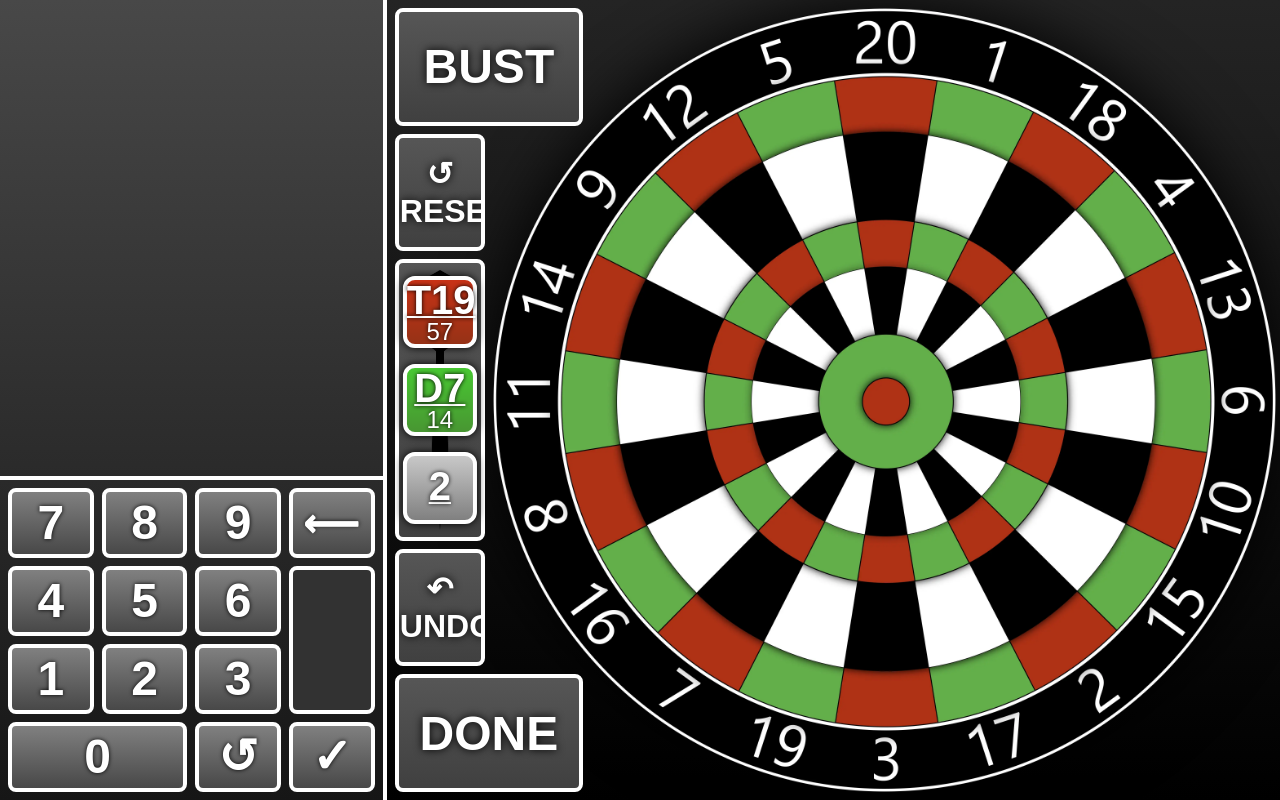
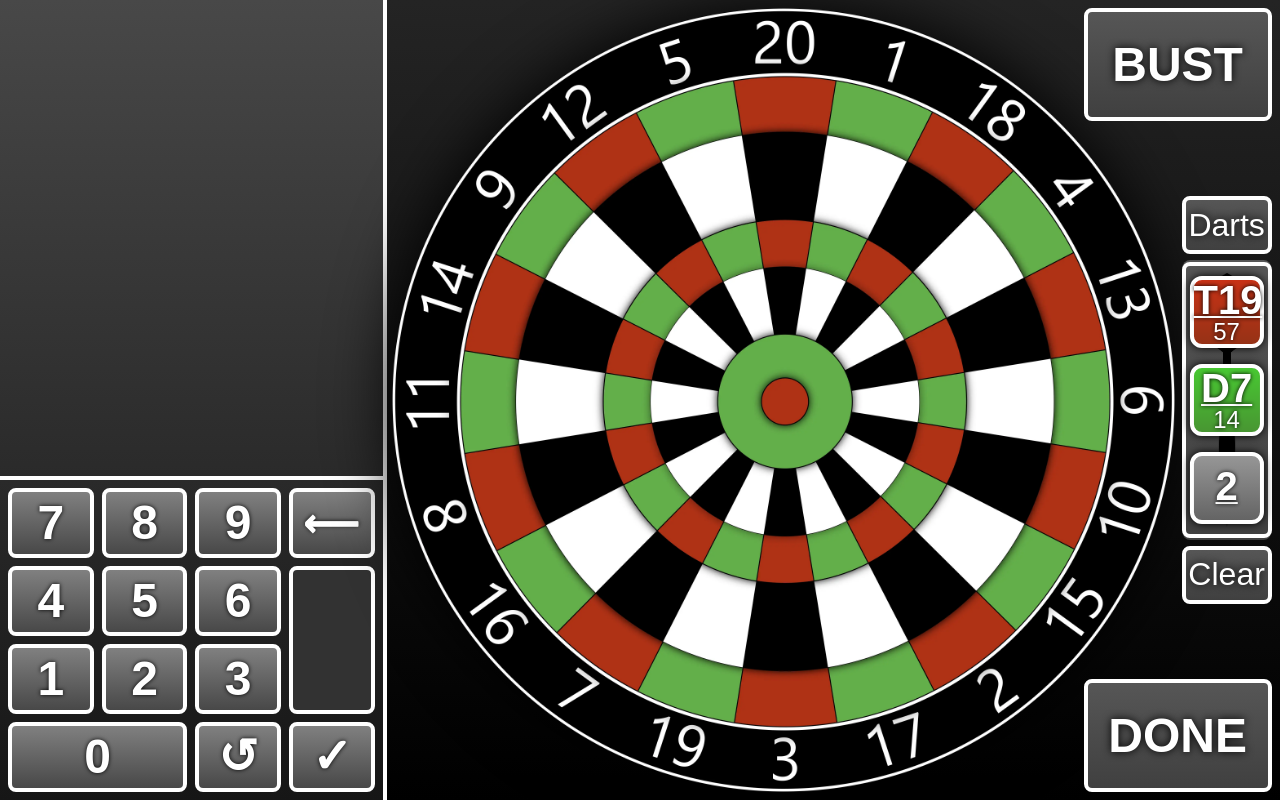
Before and after one commit to ChrisLe5512/Dartscore, a PHP site: page /dartscore_new/index.html in a window 1280 px wide. Run offline with PHP 8.4, Linux system fonts and the light colour scheme; a stand-in replaces the project's code that opens the database connection.

Commit message:
Moved buttons to right side of dartboard, adjusted layout.

```diff
--- a/dartscore_new/index.html
+++ b/dartscore_new/index.html
@@ -15,9 +15,7 @@
 </head>
 
 <body>
-
 	<main>
-
 		<aside>
 			<section class="scores-section">
 
@@ -53,41 +51,51 @@
 			</section>
 		</aside>
 
+		<section class="dartboard-section">
+			<img class="dartboard-img" src="dartboard_dull.webp" alt="Dartboard">
+		</section>
+
 		<section class="btn-section">
+			<table class="btn-tbl">
+				<tbody>
+					<tr>
+						<td rowspan="2" colspan="2" class="large-btn">BUST</td>
+					</tr>
+					<tr><td class="hidden"></td></tr>
+					<tr><td class="hidden"></td></tr>
+					<tr>
+						<td class="hidden"></td>
+						<td class="small-btn">Darts</td>
+					</tr>
+					<tr>
+						<td class="hidden"></td>
+						<td rowspan="5" class="darts-btn"></td>
+					</tr>
+					<tr></tr>
+					<tr></tr>
+					<tr></tr>
+					<tr></tr>
+					<tr>
+						<td class="hidden"></td>
+						<td class="small-btn">Clear</td>
+					</tr>
+					<tr><td class="hidden"></td></tr>
+					<tr>
+						<td rowspan="2" colspan="2" class="large-btn">DONE</td>
+					</tr>
+					<tr><td class="hidden"></td></tr>
+				</tbody>
+			</table>
 			<div class="darts">
 				<span class="triple"><u>T19</u><br>57</span>
 				<span class="double"><u>D7</u><br>14</span>
 				<span class="single"><u>2</u><br></span>
 			</div>
-			<table class="btn-tbl">
-				<tbody>
-					<tr>
-						<td colspan="2" class="large-btn">BUST</td>
-					</tr>
-					<tr>
-						<td class="small-btn">&#8634;<br>RESET</td>
-					</tr>
-					<tr>
-						<td rowspan="3" class="darts-btn"></td>
-					</tr>
-					<tr></tr>
-					<tr></tr>
-					<tr>
-						<td class="small-btn">&#8630;<br>UNDO</td>
-					</tr>
-					<tr>
-						<td colspan="2" class="large-btn">DONE</td>
-					</tr>
-				</tbody>
-			</table>
 			<div class="darts-bg"></div>
 		</section>
 
-		<section class="dartboard-section">
-			<img class="dartboard-img" src="dartboard_dull.webp" alt="Dartboard">
-		</section>
-
 		<!-- <div class="i1610"></div> -->
+		<!-- undo: &#8630; -->
 
 	</main>
 
--- a/dartscore_new/styles.css
+++ b/dartscore_new/styles.css
@@ -79,6 +79,7 @@ td.calc-score {
 
 .btn-section {
 	position: relative;
+	right: 8%;
 	display: flex;
 	flex-direction: column;
 	justify-content: center;
@@ -90,7 +91,7 @@ td.calc-score {
 .btn-tbl {
 	table-layout: fixed;
 	border-spacing: 1vh;
-	width: 200%;
+	width: 296%;
 	height: 100%;
 	text-align: center;
 	font-weight: bold;
@@ -99,7 +100,7 @@ td.calc-score {
 }
 
 .btn-tbl td {
-	height: 15%;
+	height: 7.5%;
 	overflow: hidden;
 	border: 0.5vh solid white;
 	border-radius: 1vh;
@@ -108,6 +109,7 @@ td.calc-score {
 
 .small-btn {
 	font-size: 4vh;
+	font-weight: normal;
 }
 
 .large-btn {
@@ -121,19 +123,23 @@ td.calc-score {
 	background-repeat: no-repeat;
 }
 
+.btn-tbl td.hidden {
+	visibility: hidden;
+}
+
 .darts {
 	position: absolute;
 	display: flex;
 	flex-direction: column;
 	align-items: center;
 	width: 100%;
-	margin-left: 0.25vh;
+	margin-left: -0.25vh;
 	font-size: 3vh;
 	text-align: center;
 	line-height: 1;
 	color: white;
 	top: 50%;
-	left: 50%;
+	left: 150%;
 	transform: translate(-50%, -50%);
 }
 
@@ -164,9 +170,9 @@ td.calc-score {
 	position: absolute;
 	width: 87.5%;
 	height: 35vh;
-	margin-left: 0.25vh;
+	margin-left: -0.25vh;
 	top: 50%;
-	left: 50%;
+	left: 150%;
 	transform: translate(-50%, -50%);
 	background: linear-gradient(#565656, #404040);
 	border-radius: 1vh;
@@ -176,7 +182,7 @@ td.calc-score {
 .darts .single {
 	border: 0.5vh solid white;
 	line-height: 7.5vh;
-	background: linear-gradient(#c8c8c8, #808080);
+	background: linear-gradient(#969696, #646464);
 }
 
 .darts .double {
@@ -204,9 +210,9 @@ td.calc-score {
 }
 
 .dartboard-img {
-	float: right;
 	width: auto;
 	height: auto;
+	margin-right: -0.25vh;
 	max-width: 99%;
 	max-height: 99vh;
 	filter: drop-shadow(0 0 4vh black);
```
